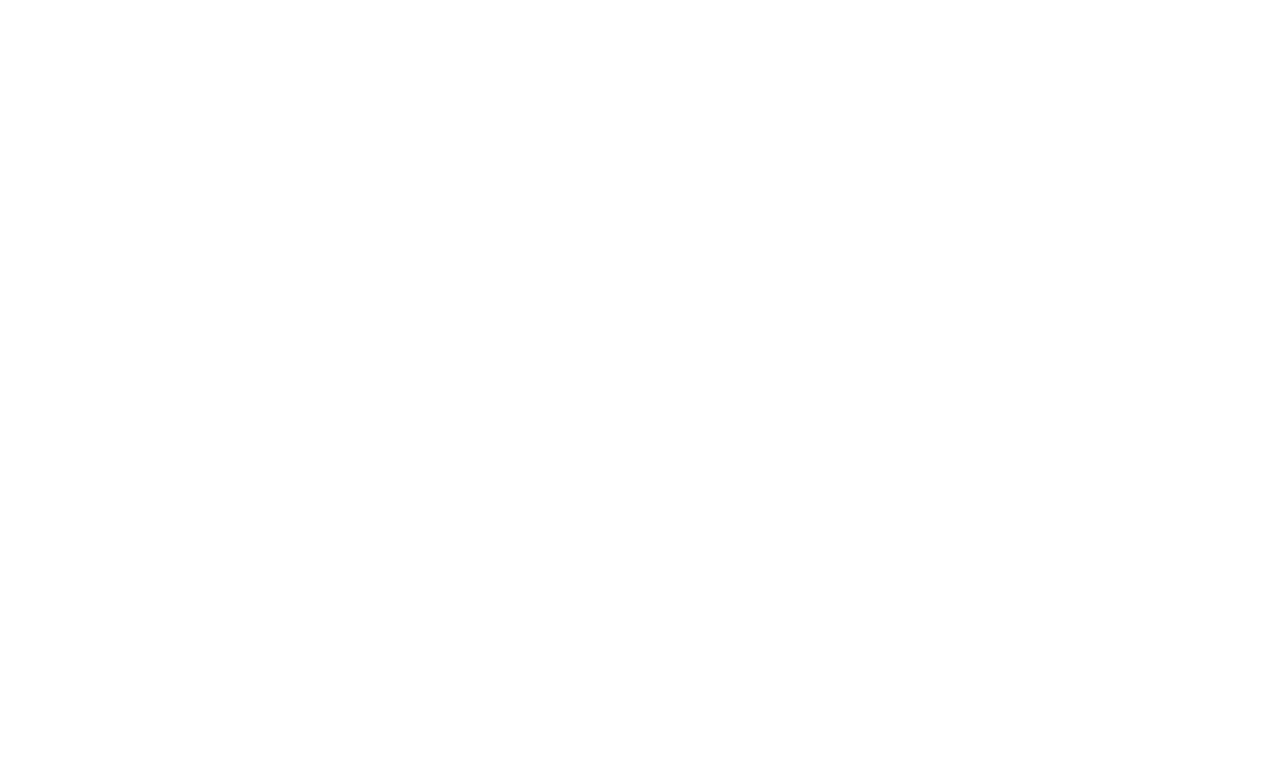
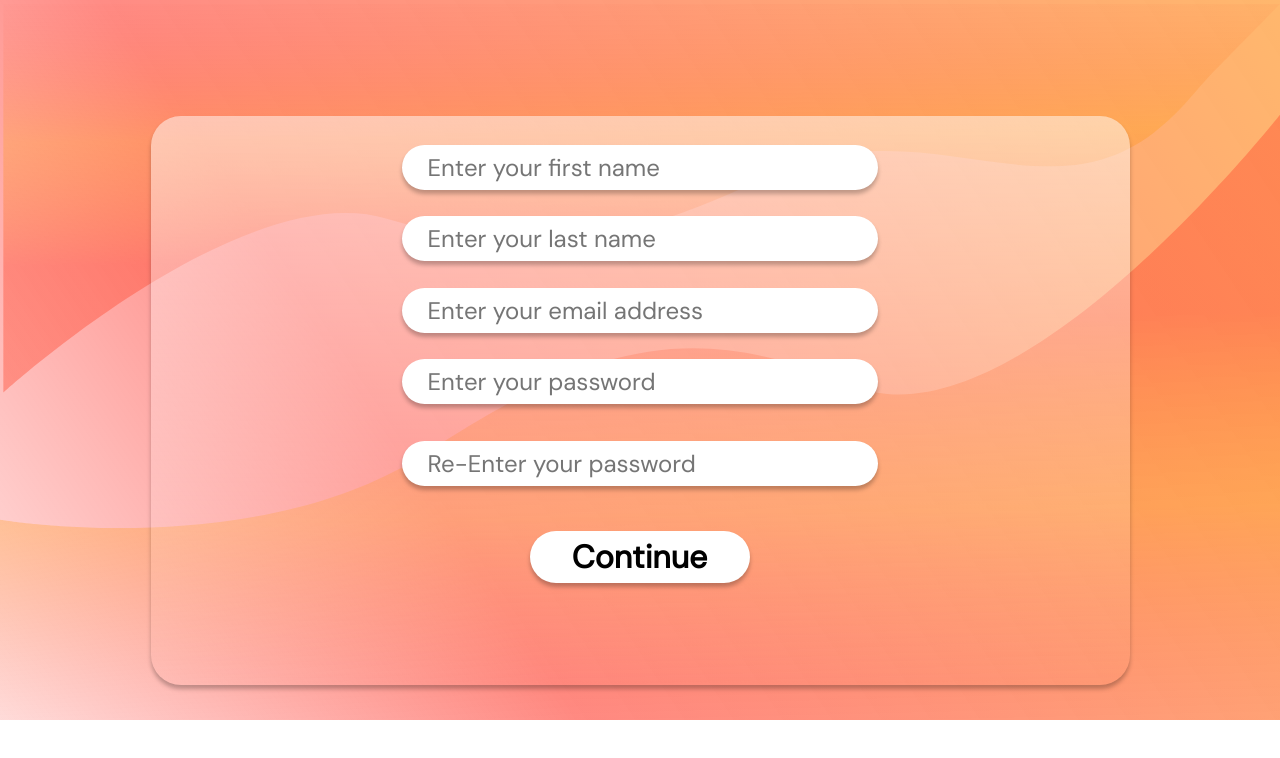
Before and after one commit to PavliukVolodymyr/Freddy_Fazbear_Front, a React (Create React App) app in the folder front/: page /Registration in a window 1280 px wide. Before the commit this address had no page. Shown: the top 758 px of the page. Built offline with nearby package versions, Linux system fonts and the light colour scheme.

Commit message:
Add maket reg

```diff
--- a/front/src/App.js
+++ b/front/src/App.js
@@ -9,6 +9,7 @@
 import Contact from './Contact';
 import Cart from './Cart';
 import CartOrder from './CartOrder';
+import Registration from './Registration';
 
 function App(){
     return(
@@ -24,6 +25,7 @@
                 <Route path='/Contact' element={<Contact/>}/>
                 <Route path='/Cart' element={<Cart/>}/>
                 <Route path='/CartOrder' element={<CartOrder/>}/>
+                <Route path='/Registration' element={<Registration/>}/>
             </Routes>
         </Router>
     );
--- /dev/null
+++ b/front/src/Registration.js
@@ -0,0 +1,57 @@
+import React from "react";
+import Background from "./componets/Background";
+import './styles/Registration.css';
+
+const Registration = () =>{
+    return(
+
+        <div>
+            <Background/>
+             <div class="authorization">
+                <div class="rectangleFirst">
+                    <input class="EnterYourFirstName"
+                     placeholder="Enter your first name"
+                     type="text"
+
+                     ></input>
+                </div>
+                <div class="rectangleLast">
+                    <input class="EnterYourLastName"
+                     placeholder="Enter your last name"
+                     type="text"
+
+                     ></input>
+                </div>
+                <div class="rectangleEmail">
+                    <input class="EnterYourEmailAddress"
+                     placeholder="Enter your email address"
+                     type="text"
+
+                     ></input>
+                </div>
+                <div class="rectanglePassword">
+                    <input class="EnterYourPassword"
+                     placeholder="Enter your password"
+                     type="password"
+
+                     ></input>
+                </div>
+                <div class="rectanglePassword2">
+                    <input class="Re-EnterYourPassword"
+                     placeholder="Re-Enter your password"
+                     type="password"
+
+                     ></input>
+                </div>
+
+               <div className="rectangle-202020">
+                <button className="continue1">Continue</button>
+               </div>
+
+          </div>
+
+        </div>
+    )
+}
+
+export default Registration;
--- /dev/null
+++ b/front/src/styles/Registration.css
@@ -0,0 +1,140 @@
+.authorization{
+    background: linear-gradient(
+        180deg,
+        rgba(255, 255, 255, 0.5) 0%,
+        rgba(255, 255, 255, 0) 100%,
+        rgba(255, 255, 255, 0.5) 100%
+      );
+      border-radius: 30px;
+      width: 979px;
+      height: 569px;
+      position: absolute;
+      left: calc(50% - 489.5px);
+      top: calc(50% - 284.5px);
+      box-shadow: 0px 4px 4px 0px rgba(0, 0, 0, 0.25);
+      z-index: -1;
+}
+
+.rectangleFirst{
+    background: #ffffff;
+    border-radius: 30px;
+    width: 476px;
+    height: 45px;
+    position: relative;
+    left: 251px;
+    top: 29px;
+    box-shadow: 0px 4px 4px 0px rgba(0, 0, 0, 0.25);
+}
+
+.EnterYourFirstName{
+    color: #797575;
+    text-align: left;
+    font: 400 24px "DM Sans", sans-serif;
+    position: absolute;
+    left: 26px;
+    top: 7px;
+    width: 363px;
+    height: 32px;
+}
+
+.rectangleLast{
+    background: #ffffff;
+    border-radius: 30px;
+    width: 476px;
+    height: 45px;
+    position: absolute;
+    left: 251px;
+    top: 100px;
+    box-shadow: 0px 4px 4px 0px rgba(0, 0, 0, 0.25);
+}
+
+.EnterYourLastName{
+    color: #797575;
+    text-align: left;
+    font: 400 24px "DM Sans", sans-serif;
+    position: absolute;
+    left: 26px;
+    top: 7px;
+    width: 236px;
+    height: 31px;
+}
+
+.rectangleEmail{
+    background: #ffffff;
+    border-radius: 30px;
+    width: 476px;
+    height: 45px;
+    position: absolute;
+    left: 251px;
+    top: 172px;
+    box-shadow: 0px 4px 4px 0px rgba(0, 0, 0, 0.25);
+}
+
+.EnterYourEmailAddress{
+    color: #797575;
+    text-align: left;
+    font: 400 24px "DM Sans", sans-serif;
+    position: absolute;
+    left: 26px;
+    top: 7px;
+    width: 363px;
+    height: 32px;
+}
+
+.rectanglePassword{
+    background: #ffffff;
+    border-radius: 30px;
+    width: 476px;
+    height: 45px;
+    position: absolute;
+    left: 251px;
+    top: 243px;
+    box-shadow: 0px 4px 4px 0px rgba(0, 0, 0, 0.25);
+}
+
+.EnterYourPassword{
+    color: #797575;
+    text-align: left;
+    font: 400 24px "DM Sans", sans-serif;
+    position: absolute;
+    left: 26px;
+    top: 7px;
+    width: 236px;
+    height: 31px;
+}
+
+.rectanglePassword2{
+    background: #ffffff;
+    border-radius: 30px;
+    width: 476px;
+    height: 45px;
+    position: absolute;
+    left: 251px;
+    top: 325px;
+    box-shadow: 0px 4px 4px 0px rgba(0, 0, 0, 0.25);
+}
+
+.Re-EnterYourPassword{
+    color: #797575;
+    text-align: left;
+    font: 400 24px "DM Sans", sans-serif;
+    position: absolute;
+    left: 26px;
+    top: 7px;
+    width: 270px;
+    height: 31px;
+}
+
+.continue1{
+    color: #000000;
+    text-align: center;
+    font: 700 32px "DM Sans", sans-serif;
+    position: relative;
+    background: #ffffff;
+    border-radius: 30px;
+    width: 220px;
+    height: 52px;
+    left: 379px;
+    top: 370px;
+    box-shadow: 0px 4px 4px 0px rgba(0, 0, 0, 0.25);
+}
```
